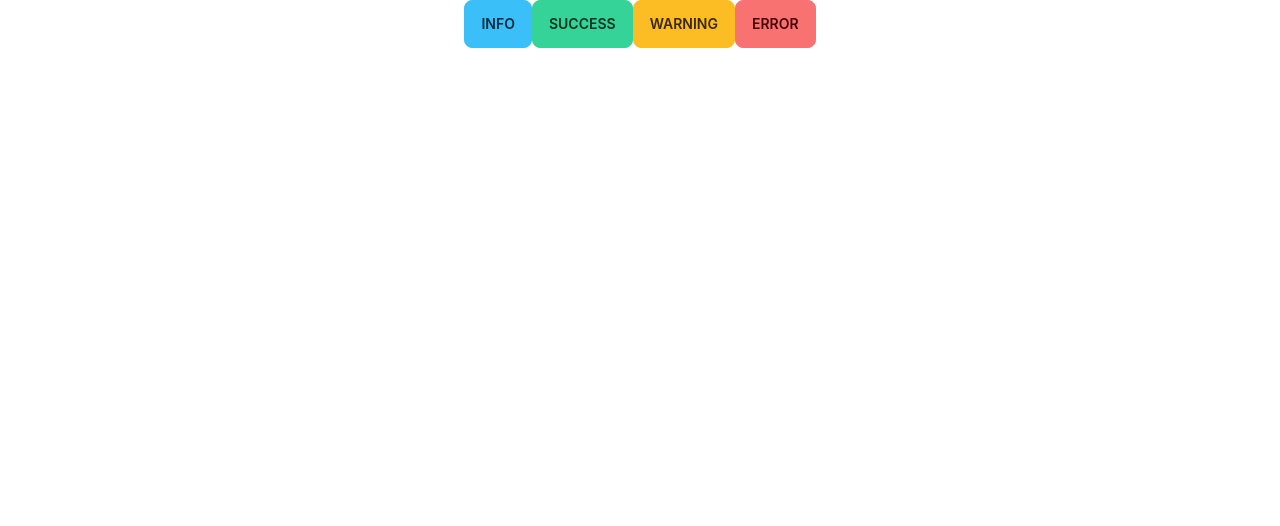
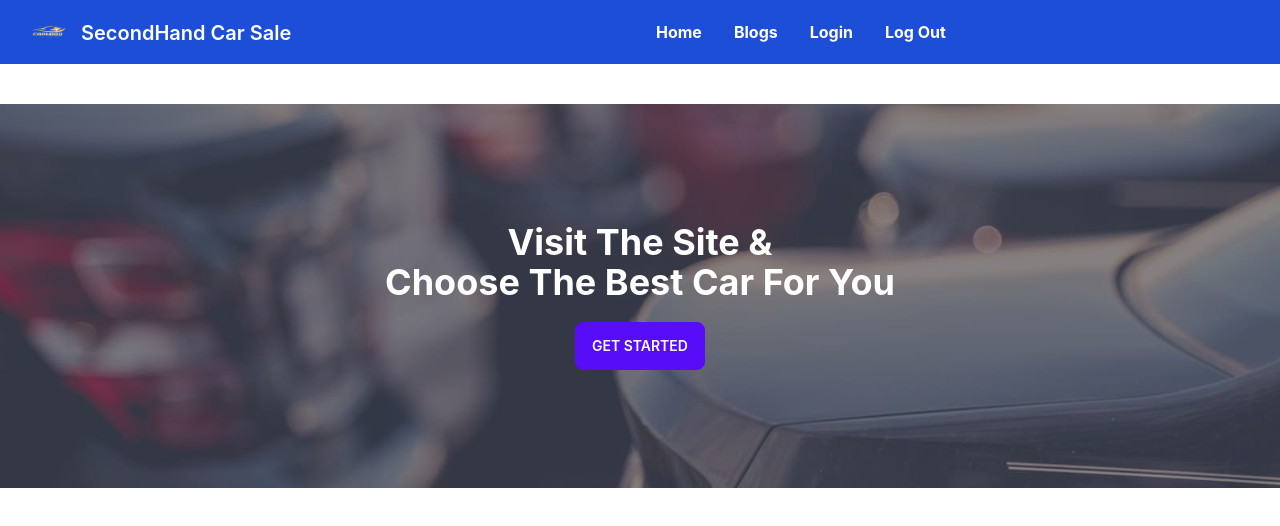
Before and after one commit to ABuBakar7447/secondHandcar-sell, a React (Create React App) app: page / in a window 1280 px wide. Shown: the top 526 px of the page. Built offline with nearby package versions, Linux system fonts and the light colour scheme.

Commit message:
banner part done

```diff
--- a/src/App.js
+++ b/src/App.js
@@ -1,13 +1,12 @@
 import logo from './logo.svg';
 import './App.css';
+import { RouterProvider } from 'react-router-dom';
+import router from './Routes/Routes/Routes';
 
 function App() {
   return (
-    <div className="App">
-      <button className="btn btn-info">Info</button>
-      <button className="btn btn-success">Success</button>
-      <button className="btn btn-warning">Warning</button>
-      <button className="btn btn-error">Error</button>
+    <div className="max-w-screen-xl mx-auto">
+      <RouterProvider router={router}></RouterProvider>
     </div>
   );
 }
--- /dev/null
+++ b/src/Layout/Main/Main.js
@@ -0,0 +1,14 @@
+import React from 'react';
+import { Outlet } from 'react-router-dom';
+import Header from '../../Shared/Header/Header';
+
+const Main = () => {
+    return (
+        <div>
+            <Header></Header>
+            <Outlet></Outlet>
+        </div>
+    );
+};
+
+export default Main;
--- a/src/Pages/Home/Banner.js
+++ b/src/Pages/Home/Banner.js
@@ -4,24 +4,15 @@ import banner from '../Picture/car-banner.jpg'
 
 const Banner = () => {
     return (
-        <div className="carousel w-11/12 h-36 lg:h-72 md:h-64 my-5 mx-auto rounded">
-            <div id="slide1" className="carousel-item relative w-full">
-                <img src={banner} alt='' className="w-full" />
+        <div className="hero mt-10  h-36 lg:h-96 md:h-64" style={{ backgroundImage: `url(${banner})`,}}>
+        <div className="hero-overlay bg-opacity-60"></div>
+        <div className="hero-content text-center text-neutral-content">
+            <div className="">
+            <h1 className="mb-5 lg:text-4xl md:text-3xl sm:text-2xl font-bold">Visit The Site &<br/>Choose The Best Car For You</h1>
 
+            <button className="btn btn-primary">Get Started</button>
             </div>
-
-            <div className="absolute flex justify-start ">
-                <h1 className='lg:text-4xl md:text-3xl sm:text-2xl font-bold text-yellow-600 ml-5 lg:mt-10 md:mt-10'>
-                    Choose the service <br/>
-                    Which Can solve <br/>
-                    Your problem.
-                </h1>
-
-            </div>
-            <div className="absolute flex justify-start w-2/5">
-            <Link to='/service'><button className="btn btn-info ml-5 lg:mt-44 md:mt-40 mt-20 font-bold">Start Service</button></Link>
-            </div>
-
+        </div>
         </div>
     );
 };
--- /dev/null
+++ b/src/Routes/Routes/Routes.js
@@ -0,0 +1,20 @@
+import { createBrowserRouter } from "react-router-dom";
+import Main from "../../Layout/Main/Main";
+import Home from "../../Pages/Home/Home";
+
+const router = createBrowserRouter([
+    {
+        path: '/',
+        element: <Main></Main>,
+        children: [
+
+            {
+                path:'/',
+                element:<Home></Home>
+            }
+
+        ]
+    }
+]);
+
+export default router;
--- a/src/Shared/Header/Header.js
+++ b/src/Shared/Header/Header.js
@@ -1,58 +1,41 @@
-import React, { useContext } from 'react';
+
 import { Link } from 'react-router-dom';
-import { AuthContext } from '../../../AuthProvider/AuthProvider';
 
-import logo2 from '../../../Utilities/Picture/image.png'
+
+import logo2 from '../../Pages/Picture/carlogo.png'
 
 const Header = () => {
-    const {user, userLogOut} = useContext(AuthContext)
 
-    const handleLogout=()=>{
-        userLogOut()
-        .then()
-        .catch()
-    }
+
+
     const menuItems =
     <>
         <li><Link to='/'>Home</Link></li>
-        <li><Link to='/service'>Service</Link></li>
+
         <li><Link to='/blogs'>Blogs</Link></li>
         <li><Link to='/login'>Login</Link></li>
         <li>
-            <button onClick={handleLogout}>Log Out</button>
+            <button >Log Out</button>
         </li>
-
-    {/* creating optional chaing in order to show extra route if user logged in */}
-        {/* {
-            user?.email?
-            <><li><Link to='/myreview'>My Review</Link></li>
-            <li><Link to='/addservice'>Add Service</Link></li>
-            <li>
-                <button onClick={handleLogout}>Log Out</button>
-            </li>
-            </>
-            :
-            <li><Link to='/login'>Login</Link></li>
-        } */}
 
     </>
     return (
-        <div className="navbar bg-neutral text-neutral-content">
+        <div className="navbar bg-blue-700 text-neutral-content">
             <div className="navbar-start">
                 <div className="dropdown">
                 <label tabIndex={0} className="btn btn-ghost lg:hidden">
                     <svg xmlns="http://www.w3.org/2000/svg" className="h-5 w-5" fill="none" viewBox="0 0 24 24" stroke="currentColor"><path strokeLinecap="round" strokeLinejoin="round" strokeWidth="2" d="M4 6h16M4 12h8m-8 6h16" /></svg>
                 </label>
-                <ul tabIndex={0} className="menu menu-compact dropdown-content mt-3 p-2 shadow  bg-neutral text-neutral-content rounded-box w-52">
+                <ul tabIndex={0} className="menu menu-compact dropdown-content mt-3 p-2 shadow  bg-neutral text-neutral-content font-bold rounded-box w-52">
                    {menuItems}
                 </ul>
                 </div>
                 <Link to='/' className="btn btn-ghost normal-case text-xl">
-                    <img className='w-12 pr-2' src={logo2} alt=""/>SecondHand Car Sale
+                    <img className='w-14 pr-2' src={logo2} alt=""/>SecondHand Car Sale
                 </Link>
             </div>
             <div className="navbar-center hidden lg:flex">
-                <ul className="menu menu-horizontal p-0">
+                <ul className="menu menu-horizontal p-0 font-bold">
                     {menuItems}
                 </ul>
             </div>
```
Also changed, not shown: src/Pages/Picture/carlogo.png (added).
